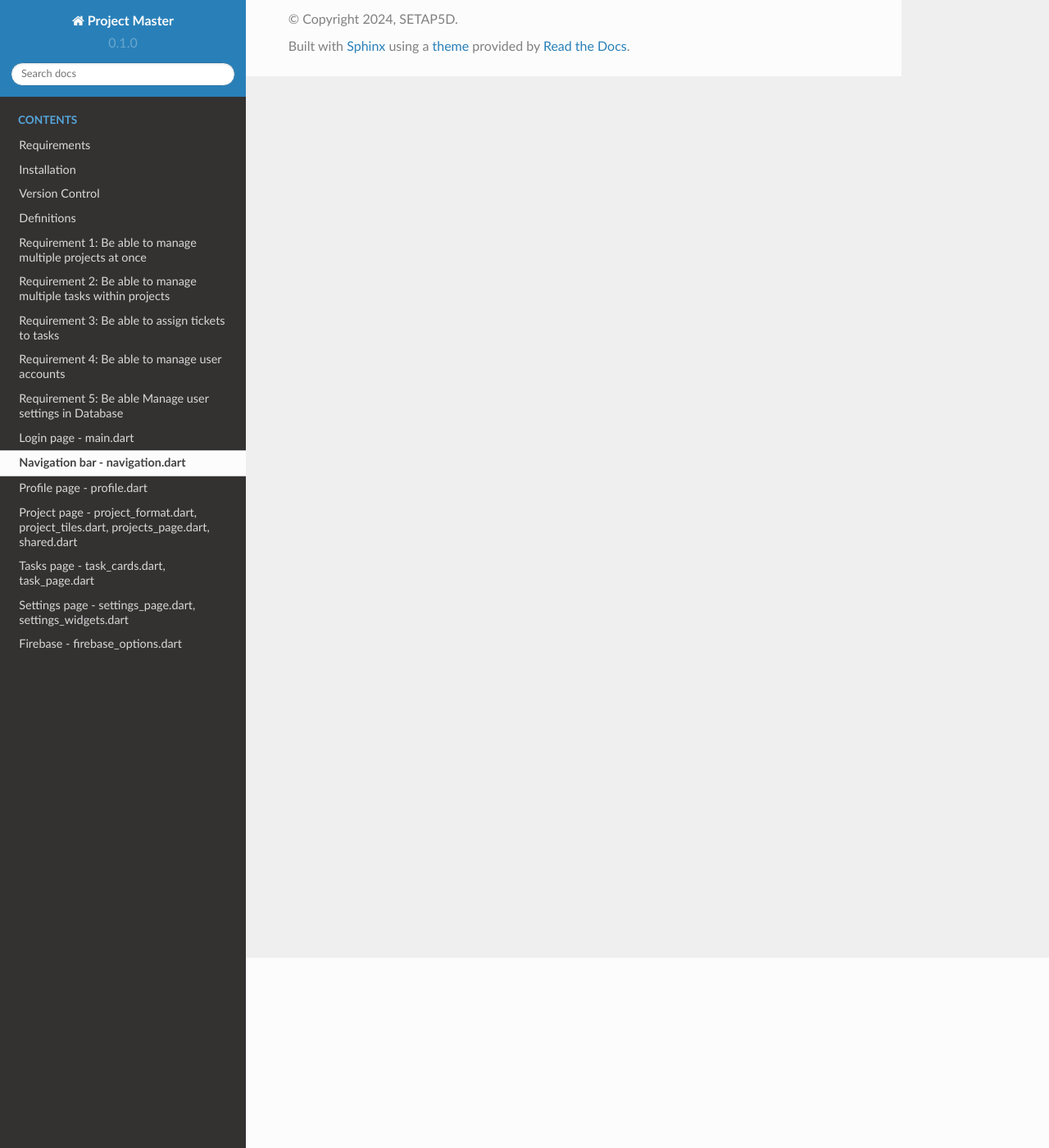
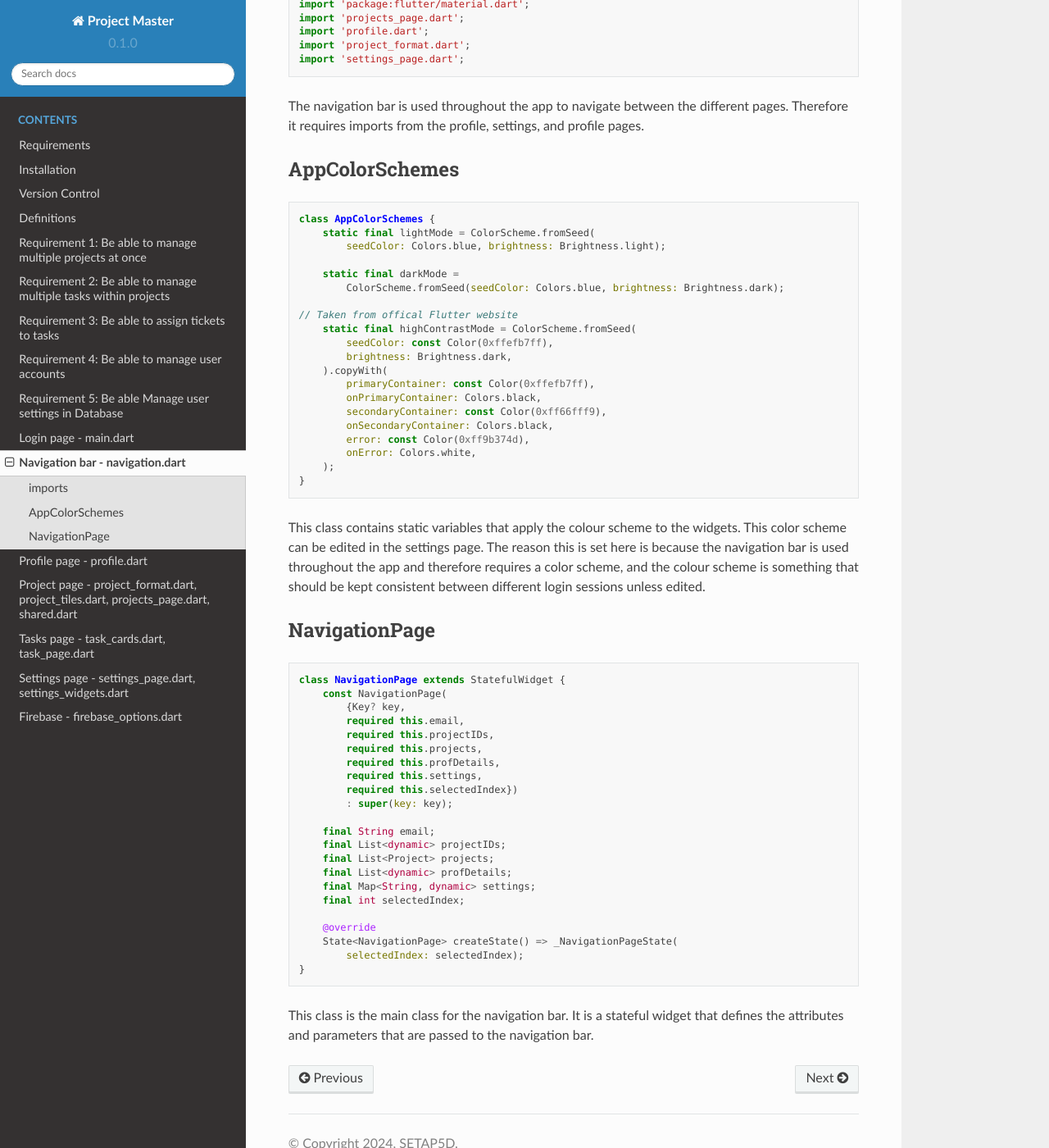
Before and after one commit to setap5d/rtd, a Sphinx documentation site: the page built from docs/source/components/navigation.rst, in a window 1280 px wide and 1400 px high, scrolled down 232 px. Shown: the whole window at 82% size. Built offline with Sphinx 7.4.7 and the Read the Docs theme 2.0.0, drawn with Linux system fonts in a browser that asks for light colours.

Commit message:
nav started

```diff
--- a/docs/source/components/navigation.rst
+++ b/docs/source/components/navigation.rst
@@ -1,2 +1,79 @@
 Navigation bar - navigation.dart
 =================================
+
+imports
+-------
+
+.. code-block:: dart
+
+    import 'package:flutter/material.dart';
+    import 'projects_page.dart';
+    import 'profile.dart';
+    import 'project_format.dart';
+    import 'settings_page.dart';
+
+The navigation bar is used throughout the app to navigate between the different pages.
+Therefore it requires imports from the profile, settings, and profile pages.
+
+AppColorSchemes
+---------------
+
+.. code-block:: dart
+
+    class AppColorSchemes {
+        static final lightMode = ColorScheme.fromSeed(
+            seedColor: Colors.blue, brightness: Brightness.light);
+
+        static final darkMode =
+            ColorScheme.fromSeed(seedColor: Colors.blue, brightness: Brightness.dark);
+
+    // Taken from offical Flutter website
+        static final highContrastMode = ColorScheme.fromSeed(
+            seedColor: const Color(0xffefb7ff),
+            brightness: Brightness.dark,
+        ).copyWith(
+            primaryContainer: const Color(0xffefb7ff),
+            onPrimaryContainer: Colors.black,
+            secondaryContainer: const Color(0xff66fff9),
+            onSecondaryContainer: Colors.black,
+            error: const Color(0xff9b374d),
+            onError: Colors.white,
+        );
+    }
+
+This class contains static variables that apply the colour scheme to the widgets.
+This color scheme can be edited in the settings page. The reason this is set here is because
+the navigation bar is used throughout the app and therefore requires a color scheme, and the colour
+scheme is something that should be kept consistent between different login sessions unless edited.
+
+NavigationPage
+--------------
+
+.. code-block:: dart
+
+    class NavigationPage extends StatefulWidget {
+        const NavigationPage(
+            {Key? key,
+            required this.email,
+            required this.projectIDs,
+            required this.projects,
+            required this.profDetails,
+            required this.settings,
+            required this.selectedIndex})
+            : super(key: key);
+
+        final String email;
+        final List<dynamic> projectIDs;
+        final List<Project> projects;
+        final List<dynamic> profDetails;
+        final Map<String, dynamic> settings;
+        final int selectedIndex;
+
+        @override
+        State<NavigationPage> createState() => _NavigationPageState(
+            selectedIndex: selectedIndex);
+    }
+
+This class is the main class for the navigation bar.
+It is a stateful widget that defines the attributes and parameters
+that are passed to the navigation bar.
```
Also changed, not shown: docs/source/components/login.rst (+19 -0 lines).
